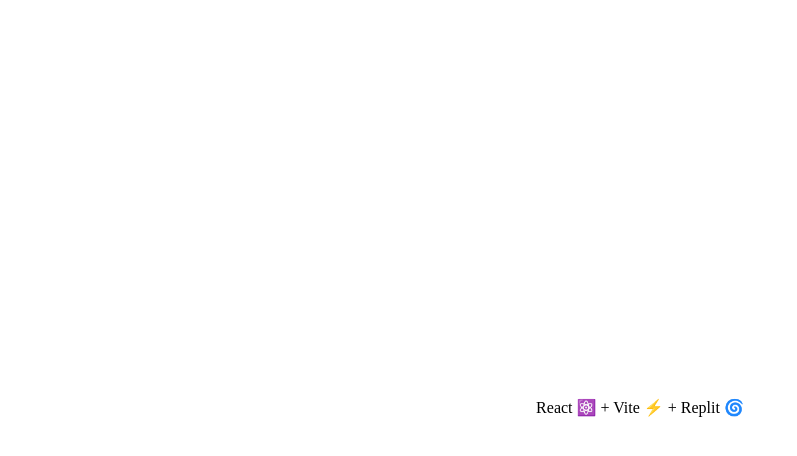
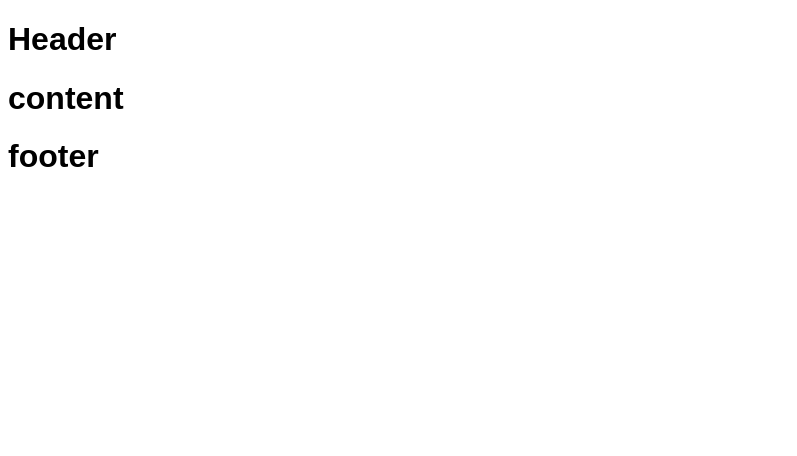
Before and after one commit to Scott-Zeta/Team-Member-Allocation, a React (Vite) app: page / in a window 1280 px wide. Shown: the top 456 px of the page, without its empty margins (0-797 px from the left). Built offline with nearby package versions, Linux system fonts and the light colour scheme.

Commit message:
implement: basic three structure

```diff
--- a/src/App.css
+++ b/src/App.css
@@ -1,5 +1,3 @@
-main {
-  text-align: center;
-  vertical-align: center;
-  line-height: 100vh
+body {
+  font-family: Arial;
 }
--- a/src/App.jsx
+++ b/src/App.jsx
@@ -1,9 +1,16 @@
 import './App.css'
+import Footer from './Footer'
+import Header from './Header'
+import Content from './Content'
 
-export default function App() {
+function App() {
   return (
-    <main>
-      React ⚛️ + Vite ⚡ + Replit 🌀
-    </main>
+    <div>
+      <Header/>
+      <Content/>
+      <Footer/>
+    </div>
   )
 }
+
+export default App;
--- /dev/null
+++ b/src/Content.jsx
@@ -0,0 +1,9 @@
+const content = () => {
+  return (
+    <main>
+      <h1>content</h1>
+    </main>
+  )
+}
+
+export default content;
--- /dev/null
+++ b/src/Footer.jsx
@@ -0,0 +1,9 @@
+const footer = () => {
+  return (
+    <footer>
+      <h1>footer</h1>
+    </footer>
+  )
+}
+
+export default footer;
--- /dev/null
+++ b/src/Header.jsx
@@ -0,0 +1,9 @@
+const header = () => {
+  return (
+    <header>
+      <h1>Header</h1>
+    </header>
+  )
+}
+
+export default header;
```
